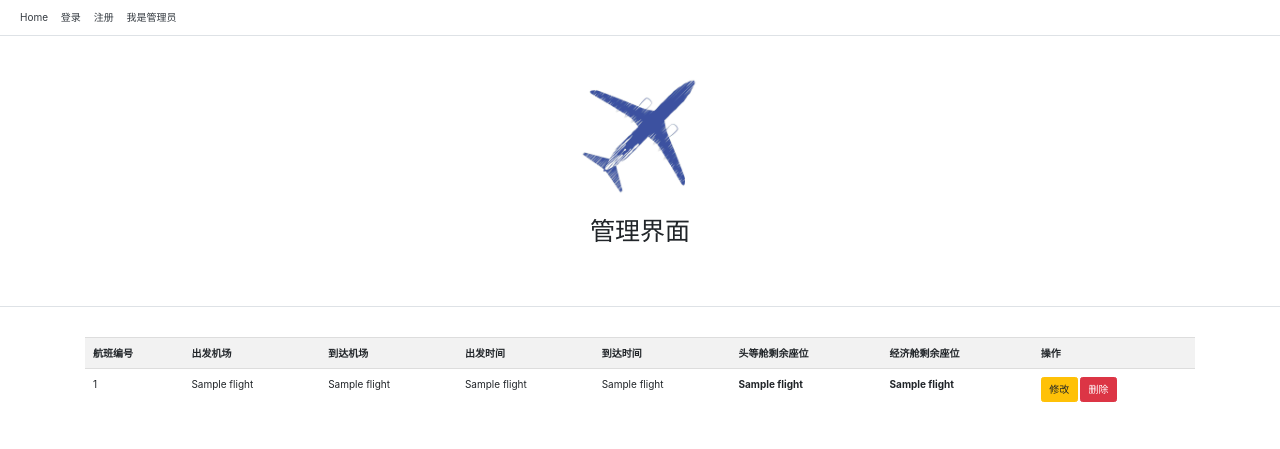
After one commit to 2019zhou/bookourplane, a Flask app: template templates/manage/manager_board.html in a window 1280 px wide. The commit adds this page. Shown: the top 449 px of the page. Run offline with Flask 2, Linux system fonts and the light colour scheme; the template is opened without the code that fills it: most values are stand-ins (such as "Sample title", 1, 10 or a date in 2020); parts of the project's set-up code (start-up, migrations or seed data) failed here and were passed over; some libraries are stand-ins or nearby versions.

Commit message:
Adding manager view

```diff
--- a/templates/home/dashboard.html
+++ b/templates/home/dashboard.html
@@ -32,6 +32,7 @@
          <tr>
               <th>机票编号</th>
               <th>机票类型</th>
+              <th>实际购票金额</th>
               <th>航班编号</th>
               <th>出发机场</th>
               <th>到达机场</th>
@@ -48,6 +49,7 @@
                 <td>{{data[4]}}</td>
                 <td>{{data[5]}}</td>
                 <td>{{data[6]}}</td>
+                <td>{{data[7]}}</td>
                 <th>
              <a href="/delete/{{data[0]}}" class="btn btn-danger btn-xs" onclick="return confirm('确定退票')">退票</a>
                  </th>
--- a/templates/home/search_login.html
+++ b/templates/home/search_login.html
@@ -74,8 +74,8 @@
                 <th>{{flight[11]}}</th>
                 <th>{{flight[12]}}</th>
                 <th>
-                    <a href="/insert_data/'头等舱'/{{flight[0]}}" class="btn btn-danger btn-xs" onclick="return confirm('确定购买头等舱机票')">购买头等舱</a>
-                    <a href="/insert_data/'经济舱'/{{flight[0]}}" class="btn btn-danger btn-xs" onclick="return confirm('确定购买经济舱机票')">购买经济舱</a>
+                    <a href="/insert_data/头等舱/{{flight[0]}}" class="btn btn-danger btn-xs" onclick="return confirm('确定购买头等舱机票')">购买头等舱</a>
+                    <a href="/insert_data/经济舱/{{flight[0]}}" class="btn btn-danger btn-xs" onclick="return confirm('确定购买经济舱机票')">购买经济舱</a>
                 </th>
          </tr>
          {% endfor %}
--- /dev/null
+++ b/templates/manage/manager_board.html
@@ -0,0 +1,86 @@
+{% extends "layouts/layout.html" %}
+
+{% block header %}
+<div class="bg-gray-light border-bottom border-gray-light">
+    <div class="container text-center py-5 mb-4">
+        <img src="{{ url_for('static', filename='img/logo.jpg') }}" class="w-100" style="max-width:120px;" />
+        <div class="mt-3 mb-4">
+          <h1 class="h1 mb-0">管理界面</h1>
+       </div>
+    </div>
+</div>
+
+{% endblock %}
+
+
+{% block content %}
+
+<div class="container py-5 mb-4">
+     <table class="table table-striped">
+         <tr>
+              <th>航班编号</th>
+              <th>出发机场</th>
+              <th>到达机场</th>
+              <th>出发时间</th>
+              <th>到达时间</th>
+              <th>头等舱剩余座位</th>
+              <th>经济舱剩余座位</th>
+              <th>操作</th>
+         </tr>
+         {% for flight in flightDetails %}
+         <tr>
+                <td>{{flight[0]}}</td>
+                <td>{{flight[2]}}</td>
+                <td>{{flight[3]}}</td>
+                <td>{{flight[5]}}</td>
+                <td>{{flight[7]}}</td>
+                <th>{{flight[8]}}</th>
+                <th>{{flight[9]}}</th>
+             <th>
+                 <a href="/update_flight/{{flight[0]}}" class="btn btn-warning btn-xs" data-toggle="modal" data-target="#modaledit{{flight[0]}}">修改</a>
+                 <a href="/delete_flight/{{flight[0]}}" class="btn btn-danger btn-xs" onclick="return confirm('确定删除')">删除</a>
+             </th>
+         </tr>
+
+         <div id="modaledit{{flight[0]}}" class="modal fade" role="dialog">
+               <div class="modal-dialog">
+                  <div class="modal-content">
+                     <div class="modal-header">
+                        <button type="button" class="close" data-dismiss="modal">&times;</button>
+                        <h4 class="modal-title">Update Information</h4>
+                     </div>
+                     <div class="modal-body">
+                        <form action="{{ url_for('update_flight') }}" method="POST">
+                           <div class="form-group">
+                              <label>出发机场:</label>
+                               <input type="hidden"  name="飞机编号" value="{{flight[0]}}">
+                              <input type="text" class="form-control" name="出发机场" value="{{flight[2]}}">
+                           </div>
+                           <div class="form-group">
+                              <label>到达机场</label>
+                              <input type="text" class="form-control" name="到达机场" value="{{flight[3]}}">
+                           </div>
+                           <div class="form-group">
+                              <label>出发时间</label>
+                              <input type="text" class="form-control" name="出发时间" value="{{flight[5]}}">
+                           </div>
+                            <div class="form-group">
+                              <label>到达时间</label>
+                              <input type="text" class="form-control" name="到达时间" value="{{flight[7]}}">
+                           <div class="form-group">
+                              <button class="btn btn-primary" type="submit">Update</button>
+                           </div>
+                            </div>
+                         </form>
+                     </div>
+                     <div class="modal-footer">
+                        <button type="button" class="btn btn-default" data-dismiss="modal">Close</button>
+                     </div>
+                  </div>
+               </div>
+            </div>
+         {% endfor %}
+     </table>
+</div>
+
+{% endblock %}
--- a/templates/partials/header.html
+++ b/templates/partials/header.html
@@ -1,12 +1,8 @@
 <div class="d-flex flex-column flex-md-row align-items-center p-3 px-md-4 mb-3 bg-white border-bottom box-shadow">
     <nav class="my-2 my-md-0 mr-md-3">
       <a class="p-2 text-dark" href="/" title="Home">Home</a>
-      {% if not g.user %}
         <a class="p-2 text-dark" href="/login">登录</a>
         <a class="p-2 text-dark" href="/register">注册</a>
-      {% else %}
-        <a class="p-2 text-dark" href="/dashboard">Dashboard</a>
-        <a class="p-2 text-dark" href="/logout">Logout</a>
-      {% endif %}
+        <a class="p-2 text-dark" href="/manager_login">我是管理员</a>
     </nav>
 </div>
```
Also changed, not shown: templates/manage/manager_login.html (added, +29 -0 lines).
